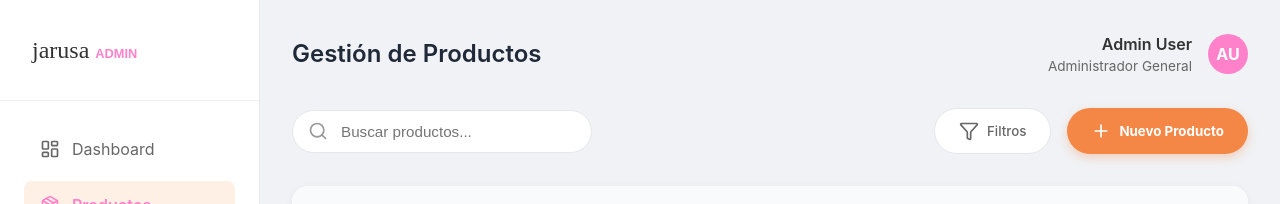
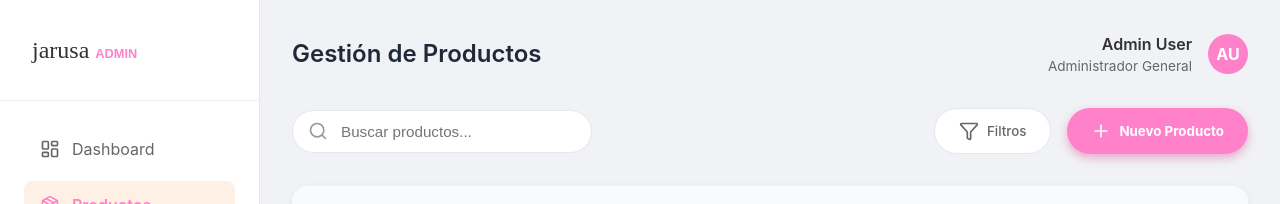
Before and after one commit to Yeferson2002/jarusa, a React (Vite) app: page /admin/products in a window 1280 px wide. Shown: the top 204 px of the page. Built offline with nearby package versions, Linux system fonts and the light colour scheme; no server answers.

Commit message:
Fix: Admin Products connection and branding colors

```diff
--- a/src/pages/admin/AdminClients.jsx
+++ b/src/pages/admin/AdminClients.jsx
@@ -310,7 +310,7 @@ const AdminClients = () => {
                                     padding: '0.5rem 1rem',
                                     border: '1px solid #e5e7eb',
                                     borderRadius: '6px',
-                                    background: currentPage === i + 1 ? '#F48646' : 'white',
+                                    background: currentPage === i + 1 ? 'var(--color-primary)' : 'white',
                                     color: currentPage === i + 1 ? 'white' : '#374151',
                                     cursor: 'pointer'
                                 }}
--- a/src/pages/admin/AdminOrders.jsx
+++ b/src/pages/admin/AdminOrders.jsx
@@ -254,7 +254,7 @@ const AdminOrders = () => {
                                     padding: '0.5rem 1rem',
                                     border: '1px solid #e5e7eb',
                                     borderRadius: '6px',
-                                    background: currentPage === i + 1 ? '#F48646' : 'white',
+                                    background: currentPage === i + 1 ? 'var(--color-primary)' : 'white',
                                     color: currentPage === i + 1 ? 'white' : '#374151',
                                     cursor: 'pointer'
                                 }}
--- a/src/pages/admin/AdminProducts.jsx
+++ b/src/pages/admin/AdminProducts.jsx
@@ -18,7 +18,7 @@ const AdminProducts = () => {
     const fetchProducts = async () => {
         setLoading(true);
         try {
-            const response = await fetch('/api/products');
+            const response = await fetch(`${import.meta.env.VITE_API_URL}/api/products`);
             const data = await response.json();
             console.log('Fetched products:', data);
             if (Array.isArray(data)) {
@@ -48,7 +48,7 @@ const AdminProducts = () => {
         if (!productToDelete) return;
 
         try {
-            const response = await fetch(`/api/products/${productToDelete.id}`, {
+            const response = await fetch(`${import.meta.env.VITE_API_URL}/api/products/${productToDelete.id}`, {
                 method: 'DELETE'
             });
 
@@ -132,13 +132,13 @@ const AdminProducts = () => {
                         alignItems: 'center',
                         gap: '0.5rem',
                         padding: '0.75rem 1.5rem',
-                        backgroundColor: '#F48646',
+                        backgroundColor: 'var(--color-primary)',
                         border: 'none',
                         borderRadius: '30px',
                         color: 'white',
                         cursor: 'pointer',
                         fontWeight: 'bold',
-                        boxShadow: '0 4px 10px rgba(244, 134, 70, 0.3)'
+                        boxShadow: '0 4px 10px rgba(213, 0, 109, 0.3)'
                     }}>
                         <Plus size={20} />
                         Nuevo Producto
@@ -346,7 +346,7 @@ const AdminProducts = () => {
                                     padding: '0.5rem 1rem',
                                     border: '1px solid #e5e7eb',
                                     borderRadius: '6px',
-                                    background: currentPage === i + 1 ? '#F48646' : 'white',
+                                    background: currentPage === i + 1 ? 'var(--color-primary)' : 'white',
                                     color: currentPage === i + 1 ? 'white' : '#374151',
                                     cursor: 'pointer'
                                 }}
```
